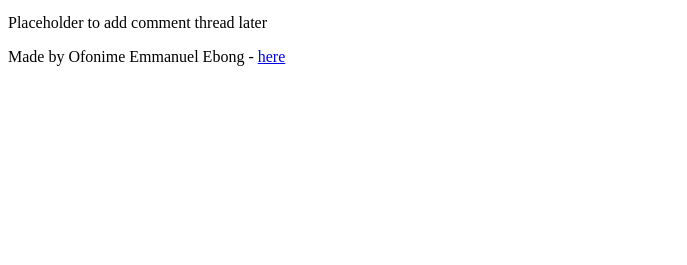
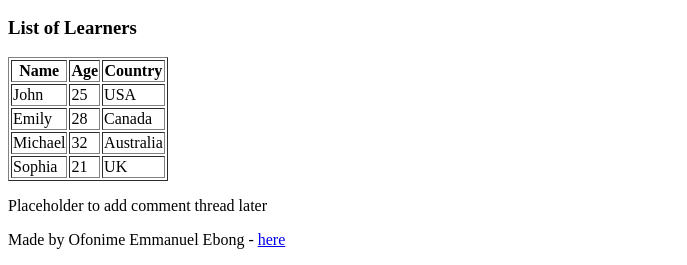
Before and after one commit to Nime-boo/My_First_Portfolio, a plain HTML site: page html_basic/index.html in a window 1280 px wide. Shown: the part 552-817 px from the top of the page, without its empty margins (0-687 px from the left). Drawn offline with Linux system fonts and the light colour scheme.

Commit message:
Added learners table to index.html

```diff
--- a/html_basic/index.html
+++ b/html_basic/index.html
@@ -34,6 +34,40 @@
       <a href="https://www.google.com" target="_blank">
         <img src="https://i.ibb.co/gTDZZT8/ALX-Logo-07.png" alt="ALX Logo" width="200">
       </a>
+
+      <!-- Learner Information Table -->
+      <h3>List of Learners</h3>
+      <table border="1">
+        <thead>
+          <tr>
+            <th>Name</th>
+            <th>Age</th>
+            <th>Country</th>
+          </tr>
+        </thead>
+        <tbody>
+          <tr>
+            <td>John</td>
+            <td>25</td>
+            <td>USA</td>
+          </tr>
+          <tr>
+            <td>Emily</td>
+            <td>28</td>
+            <td>Canada</td>
+          </tr>
+          <tr>
+            <td>Michael</td>
+            <td>32</td>
+            <td>Australia</td>
+          </tr>
+          <tr>
+            <td>Sophia</td>
+            <td>21</td>
+            <td>UK</td>
+          </tr>
+        </tbody>
+      </table>
     </article>
 
     <aside>
```
